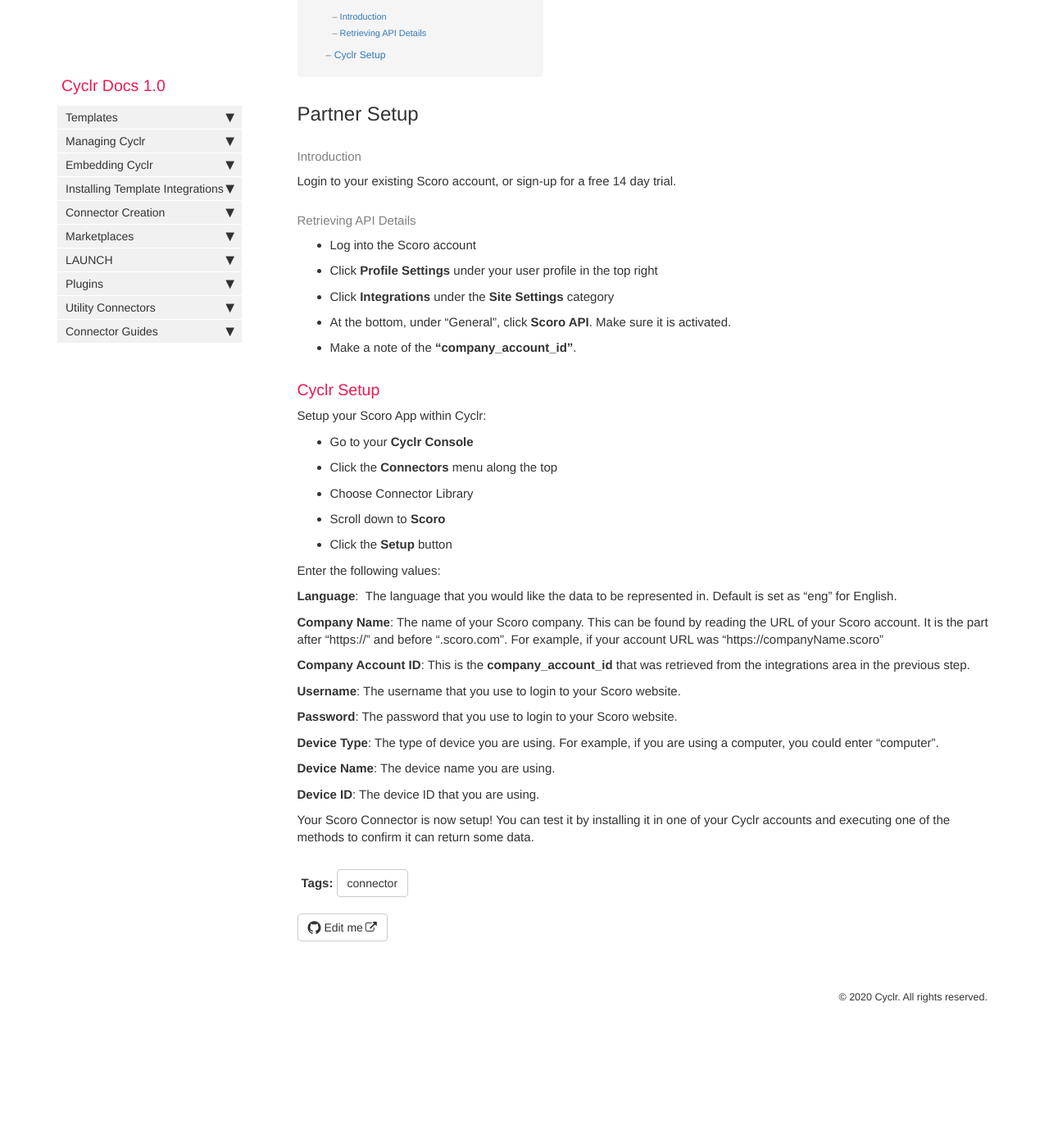
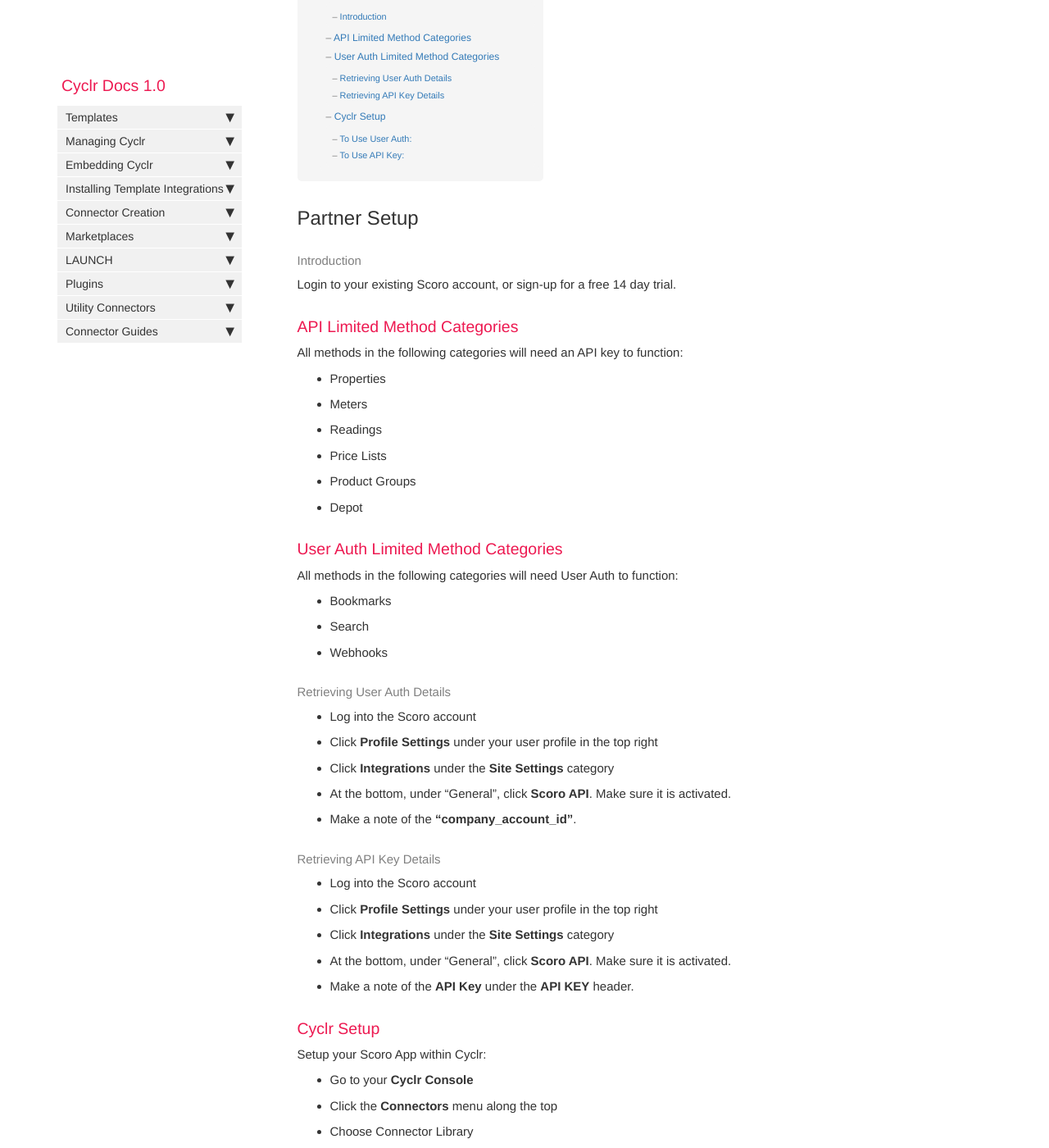
Before and after one commit to sneakysneak/docs, a Jekyll site: the page built from pages/connector-authentication/scoro.md, in a window 1280 px wide and 1400 px high, scrolled down 219 px. Shown: the whole window at 82% size. Built offline with Jekyll 4.4.1, drawn with Linux system fonts in a browser that asks for light colours; nearby versions of some CDN libraries; comment, search, counter and statistics services are not loaded; before the commit the page ends 1505 px from its top, so only the background shows below that; some of the changed text lies outside the part shown.

Commit message:
Adding API Key support

```diff
--- a/pages/connector-authentication/scoro.md
+++ b/pages/connector-authentication/scoro.md
@@ -11,13 +11,39 @@ tags: [connector]
 
 Login to your existing Scoro account, or sign-up for a free 14 day trial.
 
-#### Retrieving API Details
+### API Limited Method Categories
+
+All methods in the following categories will need an API key to function:
+*  Properties
+*  Meters
+*  Readings
+*  Price Lists
+*  Product Groups
+*  Depot
+
+### User Auth Limited Method Categories
+
+All methods in the following categories will need User Auth to function:
+*  Bookmarks
+*  Search
+*  Webhooks
+
+#### Retrieving User Auth Details
 
 *   Log into the Scoro account
 *   Click **Profile Settings** under your user profile in the top right
 *   Click **Integrations** under the **Site Settings** category
 *   At the bottom, under "General", click **Scoro API**. Make sure it is activated.
 *   Make a note of the **"company_account_id"**.
+
+#### Retrieving API Key Details
+
+*   Log into the Scoro account
+*   Click **Profile Settings** under your user profile in the top right
+*   Click **Integrations** under the **Site Settings** category
+*   At the bottom, under "General", click **Scoro API**. Make sure it is activated.
+*   Make a note of the **API Key** under the **API KEY** header.
+
 
 ### Cyclr Setup
 
@@ -35,6 +61,8 @@ Enter the following values:
 
 **Company Name**: The name of your Scoro company. This can be found by reading the URL of your Scoro account. It is the part after "https://" and before ".scoro.com". For example, if your account URL was "https://companyName.scoro"
 
+#### To Use User Auth:
+
 **Company Account ID**: This is the **company_account_id** that was retrieved from the integrations area in the previous step.
 
 **Username**: The username that you use to login to your Scoro website.
@@ -47,4 +75,8 @@ Enter the following values:
 
 **Device ID**: The device ID that you are using.
 
+#### To Use API Key:
+
+**API Key**: If you are going to use the API Key limited methods, enter the API Key here.
+
 Your Scoro Connector is now setup! You can test it by installing it in one of your Cyclr accounts and executing one of the methods to confirm it can return some data.
```
